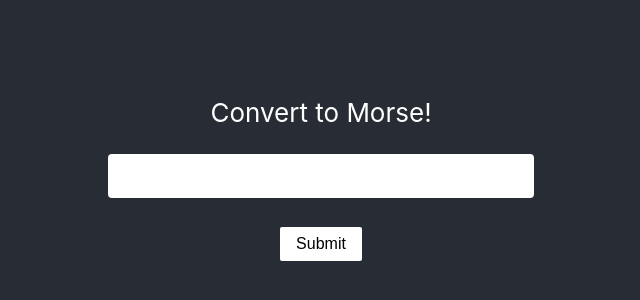
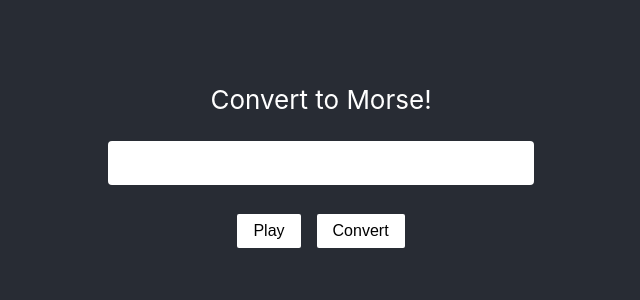
Before and after one commit to morsecipher/morsecipher_ui, a React (Create React App) app: page / in a window 1280 px wide. Shown: the part 234-534 px from the top of the page, without its empty margins (319-959 px from the left). Built offline with nearby package versions, Linux system fonts and the light colour scheme.

Commit message:
Add Convert button

```diff
--- a/src/App.css
+++ b/src/App.css
@@ -31,6 +31,7 @@ input[type="text"] {
 
 input[type="submit"] {
   padding: 0.5em 1em;
+  margin: 0 0.5em;
   border-radius: 2px;
   border: 1px;
   background-color: #fff;
--- a/src/App.js
+++ b/src/App.js
@@ -1,15 +1,18 @@
-import React, { useRef } from 'react';
+import React, { useRef, useState } from 'react';
 import axios from 'axios';
 import './App.css';
 
 function App() {
   const input = useRef();
   const submitBtn = useRef();
+  const convertBtn = useRef();
+  const [convertedText, setConvertedText] = useState('');
 
-  const onSubmit = (e) => {
+  const onPlay = (e) => {
     e.preventDefault();
 
-    disableButton(submitBtn.current);
+    const btnRef = submitBtn;
+    disableButton(btnRef);
 
     const payload = {
       text: input.current.value,
@@ -21,32 +24,65 @@ function App() {
       .post(endpoint, payload)
       .then((result) => {
         console.log(result);
-        enableButton(submitBtn.current);
+        enableButton(btnRef);
       })
       .catch((error) => {
         console.log(error);
-        enableButton(submitBtn.current);
+        enableButton(btnRef);
       });
   };
 
-  const disableButton = (btn) => {
-    btn.disabled = true;
-    btn.classList.add('disabled');
+  const onConvert = (e) => {
+    e.preventDefault();
+
+    const btnRef = convertBtn;
+    disableButton(btnRef);
+
+    const payload = {
+      text: input.current.value,
+    };
+    const endpoint = `${process.env.REACT_APP_API_URL}/api/v1/encode`;
+
+    axios
+      .post(endpoint, payload)
+      .then((result) => {
+        console.log(result);
+        setConvertedText(result.data.text);
+        enableButton(btnRef);
+      })
+      .catch((error) => {
+        console.log(error);
+        enableButton(btnRef);
+      });
   };
 
-  const enableButton = (btn) => {
-    btn.disabled = false;
-    btn.classList.remove('disabled');
+  const disableButton = (btnRef) => {
+    btnRef.current.disabled = true;
+    btnRef.current.classList.add('disabled');
+  };
+
+  const enableButton = (btnRef) => {
+    btnRef.current.disabled = false;
+    btnRef.current.classList.remove('disabled');
   };
 
   return (
     <div className='App'>
       <header className='App-header'>
         <p>Convert to Morse!</p>
-        <form onSubmit={onSubmit} data-confirm='Really?'>
+        <form>
           <input type='text' name='phrase' ref={input} />
+
           <br />
-          <input type='submit' value='Submit' ref={submitBtn} />
+          <input type='submit' value='Play' ref={submitBtn} onClick={onPlay} />
+          <input
+            type='submit'
+            value='Convert'
+            ref={convertBtn}
+            onClick={onConvert}
+          />
+
+          <pre>{convertedText}</pre>
         </form>
       </header>
     </div>
```
